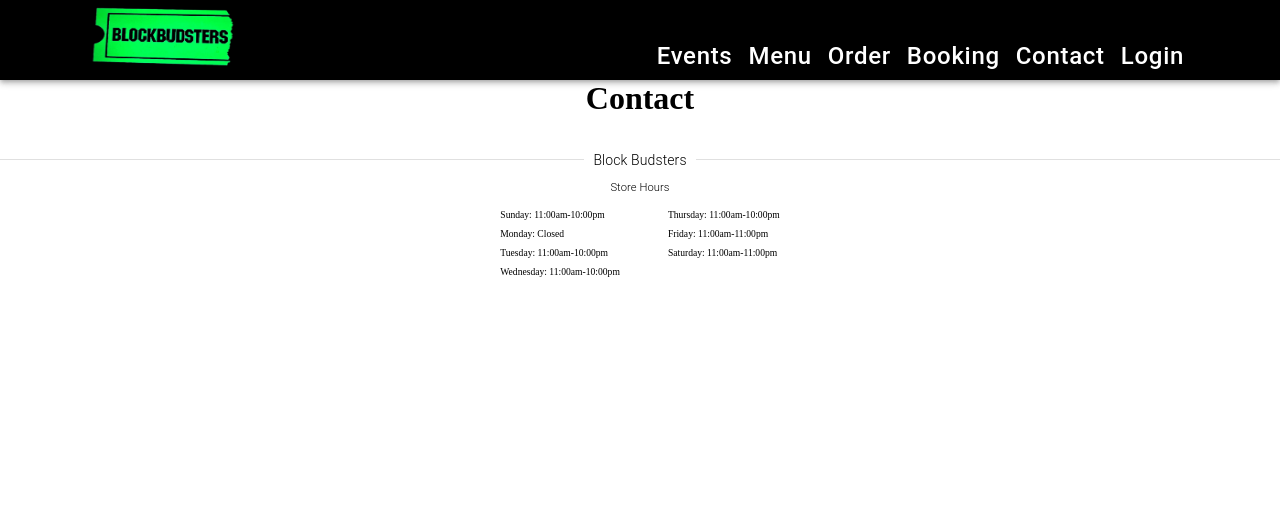
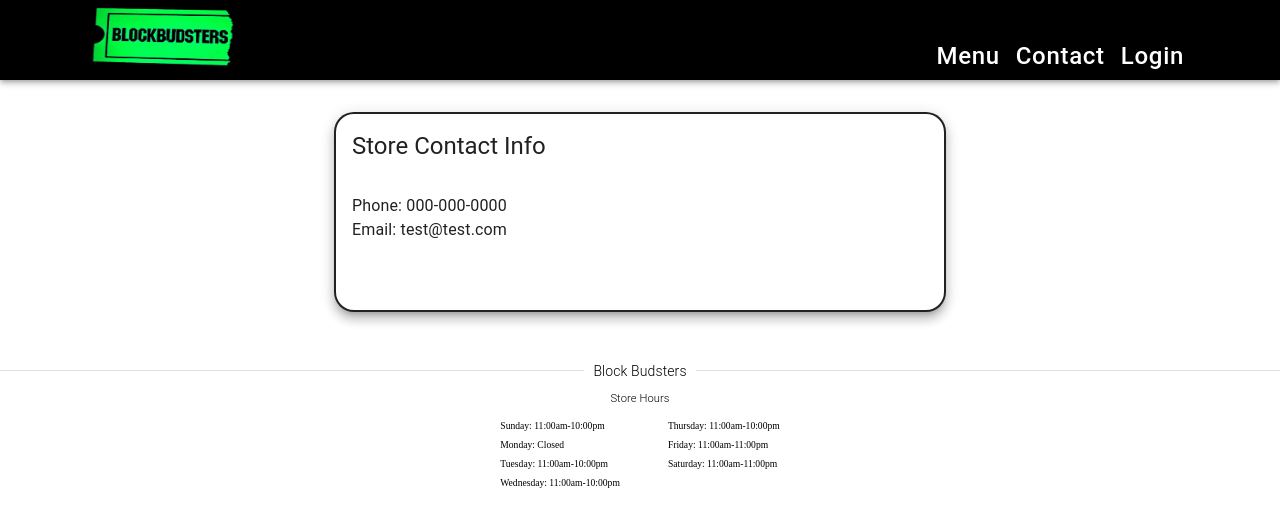
Before and after one commit to TimL94/BlockBudsters, a React (Vite) app in the folder client/: page /Contact in a window 1280 px wide. Both pictures are taken after a click on the button "YES". Shown: the top 524 px of the page. Built offline with nearby package versions, Linux system fonts and the light colour scheme.

Commit message:
age verificaiton now works, removed externam link to food order, replaced with a order catch screen, started work on contact screen

```diff
--- a/client/src/App.jsx
+++ b/client/src/App.jsx
@@ -10,30 +10,44 @@ import './app.css';
 
 function App() {
   const [ isVerified,setIsVerified ] = useState(null);
+  const [ loading, setLoading] = useState(true);
+
+
 
   useEffect(() => {
     const storedStatus = localStorage.getItem('isVerified');
     const verifiedAt = localStorage.getItem('verifiedAt');
+
+
+
     if (storedStatus && verifiedAt) {
       const now = Date.now();
       const then = parseInt(verifiedAt, 10);
-      const minutePassed = (now - then) / (1000 * 60 );
+      const minutesPassed = (now - then) / (1000 * 60);
 
-      if (minutePassed < 1 && storedStatus === 'false') {
-        setIsVerified(storedStatus === 'true');
-      } else {
+      // Expire "No" answer after 1 minute
+      if (storedStatus === 'false' && minutesPassed > 1) {
         localStorage.removeItem('isVerified');
         localStorage.removeItem('verifiedAt');
         setIsVerified(null);
       }
-    if (minutePassed > 30) {
-      localStorage.removeItem('isVerified');
-      localStorage.removeItem('verifiedAt');
+      // Expire any answer after 30 minutes
+      else if (minutesPassed > 30) {
+        localStorage.removeItem('isVerified');
+        localStorage.removeItem('verifiedAt');
+        setIsVerified(null);
+      }
+      // ✅ Still valid → set based on storedStatus
+      else {
+        setIsVerified(storedStatus === 'true');
+      }
+    } else {
+      // First time visit or no data saved
       setIsVerified(null);
     }
-  }
 
-  }, [])
+    setLoading(false);
+  }, []);
 
   const handleYes = () => {
     localStorage.setItem('isVerified', 'true');
@@ -46,6 +60,10 @@ function App() {
     localStorage.setItem('verifiedAt', Date.now().toString());
     setIsVerified(false);
   }
+
+  if (loading) {
+    return null;
+  };
 
   if (isVerified === null) {
     return (
--- a/client/src/components/Navbar.jsx
+++ b/client/src/components/Navbar.jsx
@@ -26,7 +26,7 @@ import {
 
 import logo from  '../assets/images/BlockBudsters.png';
 
-const pages = ['Events', 'Menu', 'Order', 'Booking', 'Contact', 'Login'] ;
+const pages = [ 'Menu', 'Contact', 'Login'] ;
 
 function ResponsiveAppBar() {
   const handleCloseNavMenu = () => {
@@ -64,8 +64,7 @@ function ResponsiveAppBar() {
           <Button
             sx={buttonStyles}
             component={Link}
-            href='https://www.toasttab.com/local/order/603pizza/r-9ffe1139-45e2-4d9b-8aff-ed2dc38760c2'
-            target='_blank'
+            href='/Order'
             width='100%'
           >
             <ListItemIcon>
@@ -79,42 +78,6 @@ function ResponsiveAppBar() {
       </List>
 
       <Divider />
-
-      <List>
-        <ListItem disablePadding>
-          <Button
-            sx={buttonStyles}
-            component={Link}
-            href='/Events'
-            width='100%'
-          >
-            <ListItemIcon>
-              <EventIcon />
-            </ListItemIcon>
-            <ListItemText>
-              Events
-            </ListItemText>
-          </Button>
-        </ListItem>
-        <ListItem disablePadding>
-          <Button
-            sx={buttonStyles}
-            component={Link}
-            href='/Booking'
-            width='100%'
-          >
-            <ListItemIcon>
-              <BookingIcon />
-            </ListItemIcon>
-            <ListItemText>
-              Booking
-            </ListItemText>
-          </Button>
-        </ListItem>
-      </List>
-
-      <Divider />
-
       <List>
         <ListItem disablePadding>
           <Button
--- a/client/src/pages/Contact.jsx
+++ b/client/src/pages/Contact.jsx
@@ -1,18 +1,37 @@
 import { Container } from "@mui/material";
+import { Box } from "@mui/system";
+import Typography from '@mui/material/Typography';
+import Divider from '@mui/material/Divider';
+import Grid from '@mui/material/Grid';
+import Card from '@mui/material/Card';
+import CardHeader from '@mui/material/CardHeader';
+import CardContent from '@mui/material/CardContent';
+import React from 'react';
 
 
 function Contact() {
     return(
-        <Container
-            sx={{
-                position: 'relative',
-                display: 'flex',
-                flexDirection: 'column',
-                alignItems: 'center'
-            }}
-        >
-            <h1>Contact</h1>
-        </Container>
+        <Box sx={{ flexGrow: 1, padding: 2, display: 'flex', justifyContent: 'center', alignItems: 'center', flexDirection: 'column' }}>
+            <Grid container spacing={3} justifyContent='center'>
+                <Grid item  md={6} xs={10}>
+                    <Card
+                        sx={{
+                            border: 2,
+                            borderRadius: 5,
+                            minHeight: '200px',
+                            mt: 2
+                    }}
+                        raised= 'true'
+                        >
+                        <CardHeader title='Store Contact Info' />
+                        <CardContent>
+                            <Typography variant="body1">Phone: 000-000-0000</Typography>
+                            <Typography variant="body1">Email: test@test.com</Typography>
+                        </CardContent>
+                    </Card>
+                </ Grid>
+            </Grid>
+        </Box>
     )
 }
 
--- a/client/src/pages/Order.jsx
+++ b/client/src/pages/Order.jsx
@@ -11,9 +11,7 @@ function Order() {
                 alignItems: 'center'
             }}
         >
-            <Link href='https://www.toasttab.com/local/order/603pizza/r-9ffe1139-45e2-4d9b-8aff-ed2dc38760c2'>
-                <h3>Order Here</h3>
-            </Link>
+            <h1>Order</h1>
         </Container>
     )
 }
```
